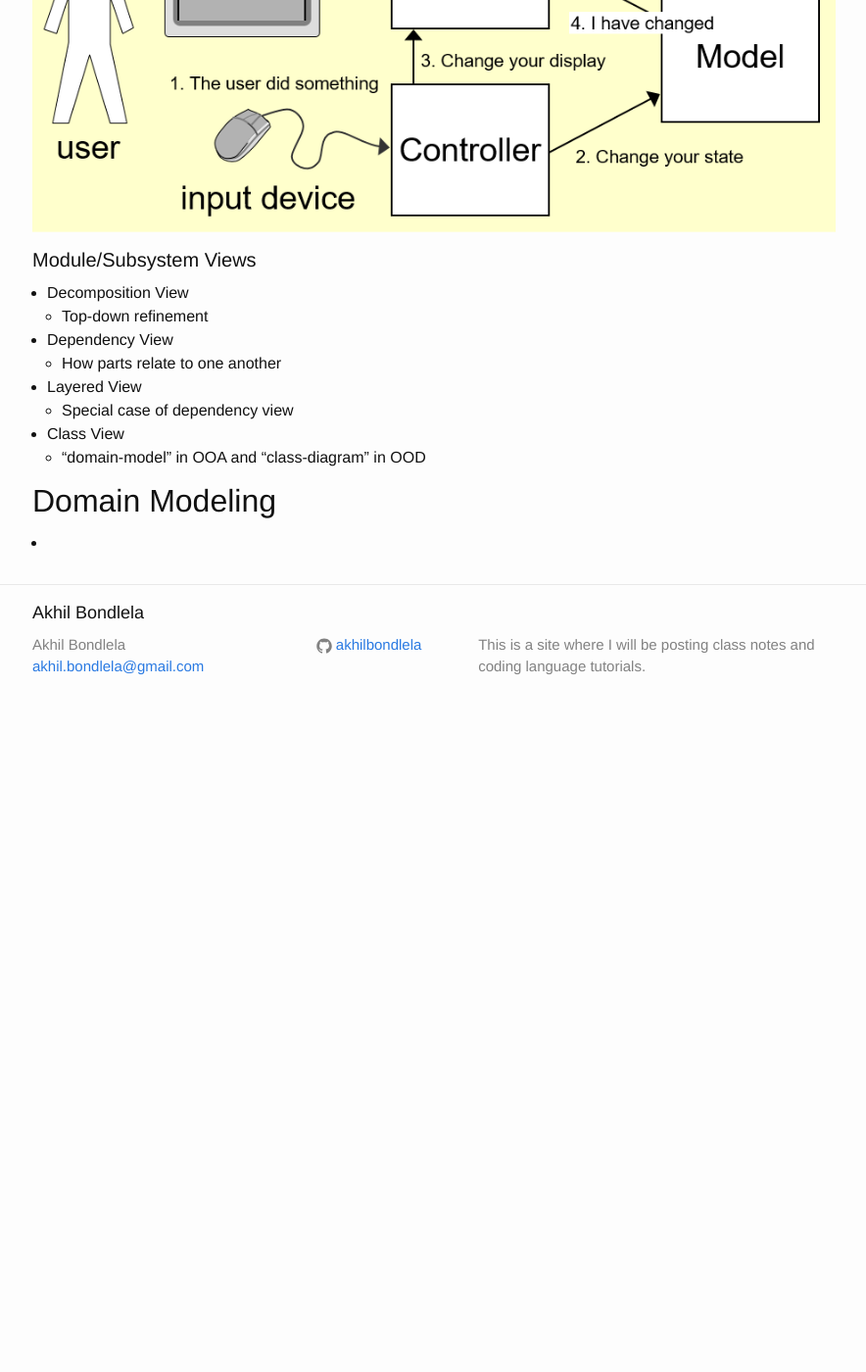
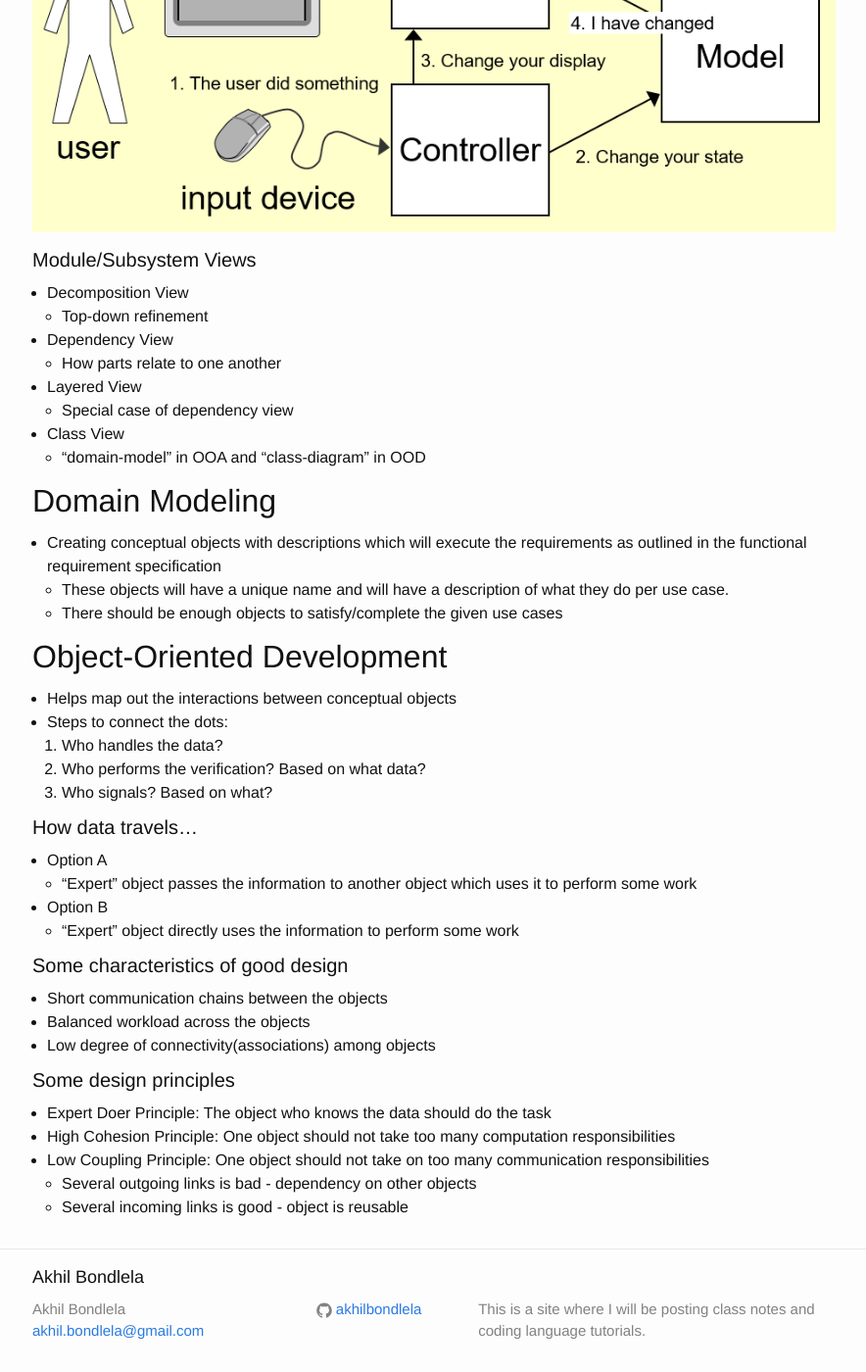
Before and after one commit to akhilbond/akhilbond.github.io, a Jekyll site: the page built from Courses/Software_Engineering/softwareengineering.md, in a window 1280 px wide and 1400 px high, scrolled down 5955 px. Shown: the whole window at 98% size, without its empty margins (197-1081 px from the left). Built offline with Jekyll 4.4.1, drawn with Linux system fonts in a browser that asks for light colours; before the commit the page ends 6677 px from its top, so only the background shows below that.

Commit message:
Software Engineering Lecture 2/10/17

```diff
--- a/Courses/Software_Engineering/softwareengineering.md
+++ b/Courses/Software_Engineering/softwareengineering.md
@@ -237,4 +237,33 @@ permalink: /Courses/Software_Engineering/
 
 ## Domain Modeling
 
--
+- Creating conceptual objects with descriptions which will execute the requirements as outlined in the functional requirement specification
+  - These objects will have a unique name and will have a description of what they do per use case.
+  - There should be enough objects to satisfy/complete the given use cases
+
+## Object-Oriented Development
+
+- Helps map out the interactions between conceptual objects
+- Steps to connect the dots:
+  1. Who handles the data?
+  2. Who performs the verification? Based on what data?
+  3. Who signals? Based on what?
+
+#### How data travels...
+
+- Option A
+  - "Expert" object passes the information to another object which uses it to perform some work
+- Option B
+  - "Expert" object directly uses the information to perform some work
+
+#### Some characteristics of good design
+- Short communication chains between the objects
+- Balanced workload across the objects
+- Low degree of connectivity(associations) among objects
+
+#### Some design principles
+- Expert Doer Principle: The object who knows the data should do the task
+- High Cohesion Principle: One object should not take too many computation responsibilities
+- Low Coupling Principle: One object should not take on too many communication responsibilities
+  - Several outgoing links is bad - dependency on other objects
+  - Several incoming links is good - object is reusable
```
